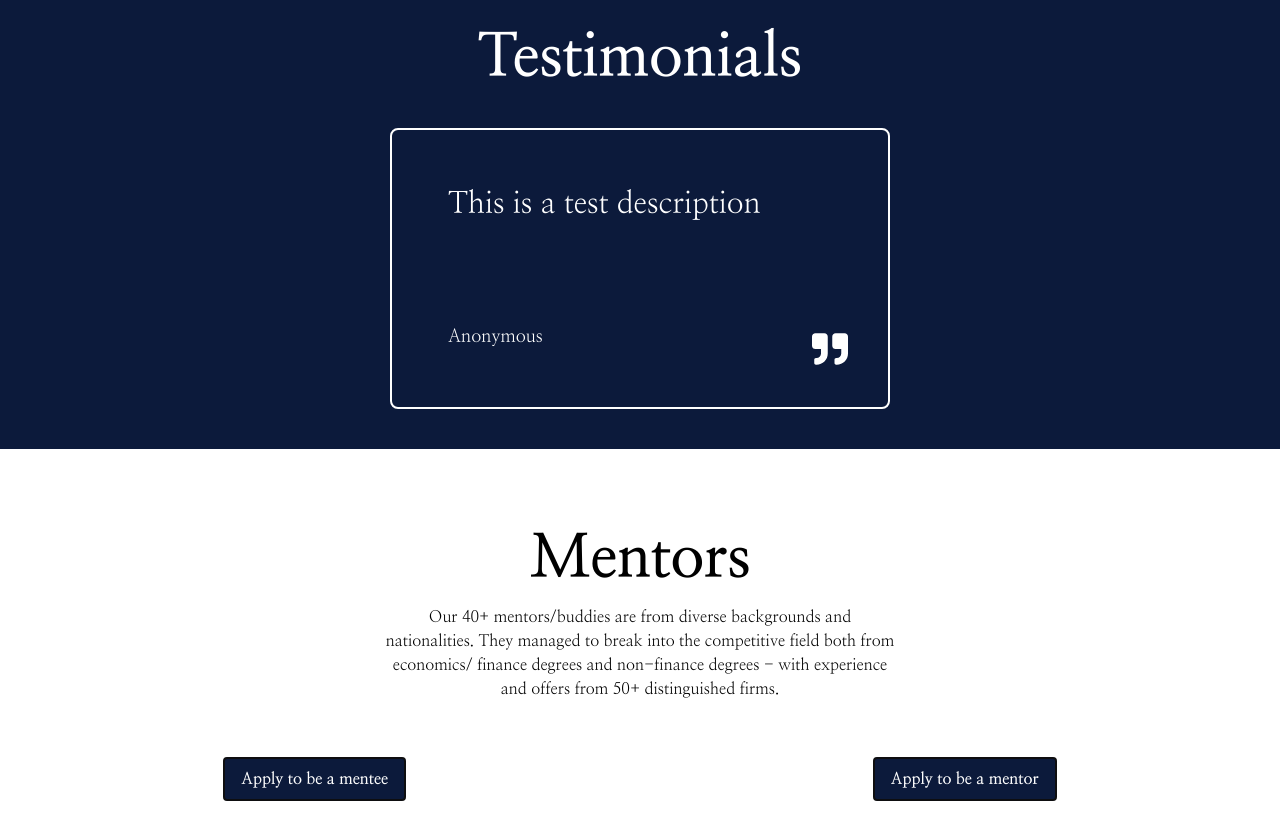
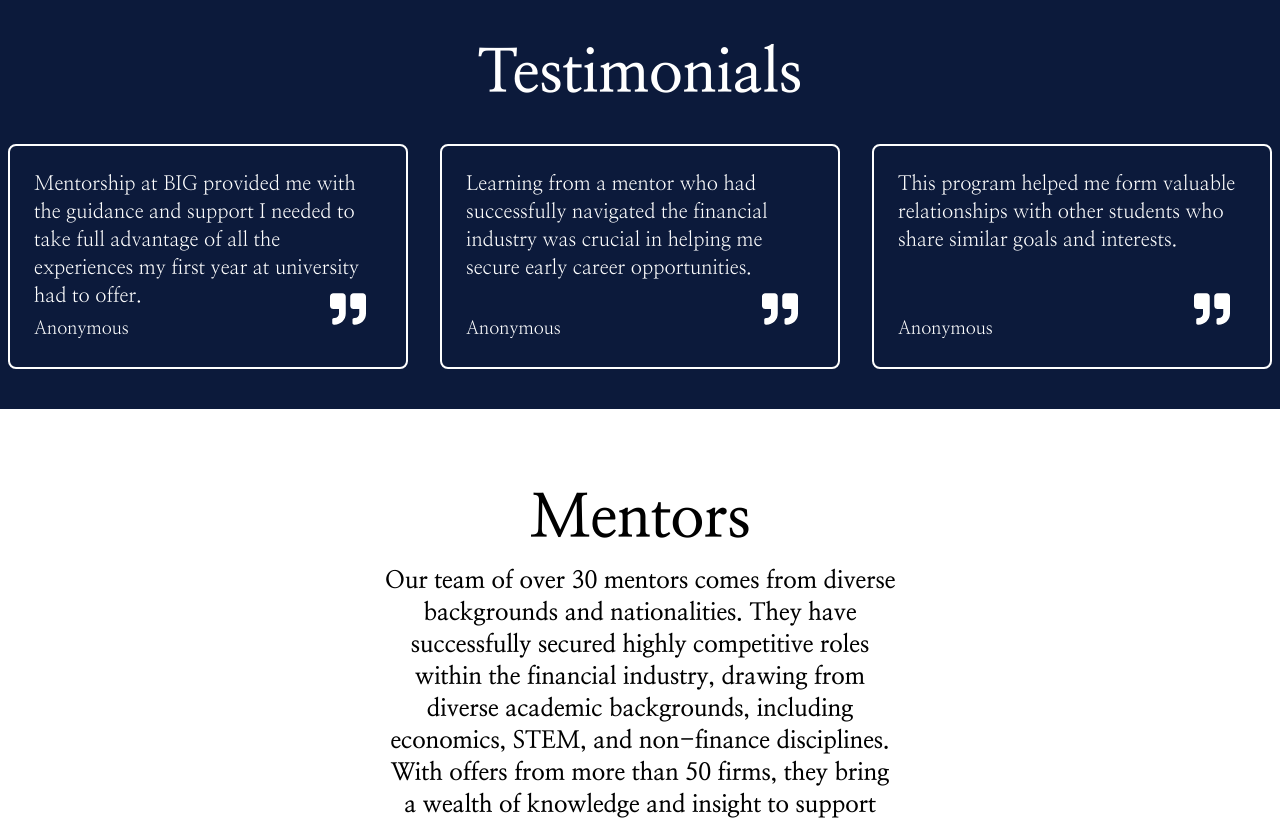
Before and after one commit to affanhamid/LSESU-BIG, a Next.js app: page /mentorship in a window 1280 px wide. Shown: the part 1240-2060 px from the top of the page. Built offline with nearby package versions, Linux system fonts and the light colour scheme.

Commit message:
Updated Mentorship + Tracker Navbar

```diff
--- a/src/Components/Navbar.tsx
+++ b/src/Components/Navbar.tsx
@@ -64,10 +64,11 @@ const Menu = () => {
   );
 };
 
-const Navbar = () => {
+const Navbar = ({ isBlueBackground }: { isBlueBackground?: boolean }) => {
   const [navBackground, setNavBackground] = useState("transparent");
 
   useEffect(() => {
+    if (!isBlueBackground) {
       const toggleVisibility = () => {
         if (window.innerWidth < 700) {
           if (window.scrollY >= 200) {
@@ -85,16 +86,21 @@ const Navbar = () => {
       };
       window.addEventListener("scroll", toggleVisibility, { passive: true });
       return () => window.removeEventListener("scroll", toggleVisibility);
-  }, []);
+    } else {
+      // Setting permanent blue background for the Tracker page
+      setNavBackground("background");
+    }
+  }, [isBlueBackground]);
 
   return (
     <div
-      className={`w-full fixed justify-between top-0 text-fontColor bg-${navBackground} flex flex-col md:flex-row py-10 px-20 items-center z-30`}
+      className={`w-full fixed justify-between top-0 text-fontColor ${
+        isBlueBackground ? "bg-background" : `bg-${navBackground}`
+      } flex flex-col md:flex-row py-10 px-20 items-center z-30`}
     >
       <Logo />
       <div className="flex gap-4 items-center text-4xl">
         <Socials />
-
         <button className="px-3 py-2 text-base hidden md:block">
           <Link href="https://www.lsesu.com/communities/societies/group/big/">
             Join Us
--- a/src/app/mentorship/TestimonialShowcase.tsx
+++ b/src/app/mentorship/TestimonialShowcase.tsx
@@ -3,10 +3,11 @@ import React from "react";
 import { FaQuoteRight } from "react-icons/fa";
 import { TestimonialInterface } from "@/Types";
 
+// Testimony component
 const Testimony = ({ description }: TestimonialInterface) => {
   return (
-    <div className="relative flex flex-col border-2 border-white rounded-lg w-[300px] ml:w-[400px] break:w-[500px] aspect-video px-14 py-14">
-      <p className="text-xl ml:text-3xl flex-1">{description}</p>
+    <div className="relative flex flex-col border-2 border-white rounded-lg w-full md:w-[300px] lg:w-[350px] xl:w-[400px] aspect-video px-6 py-6">
+      <p className="text-xl md:text-xl flex-1">{description}</p>
       <div className="flex items-center gap-1">
         <h2 className="text-lg text-right">Anonymous</h2>
       </div>
@@ -17,13 +18,14 @@ const Testimony = ({ description }: TestimonialInterface) => {
   );
 };
 
+// TestimonialShowcase component
 const TestimonialShowcase = ({
   testimonials,
 }: {
   testimonials: TestimonialInterface[];
 }) => {
   return (
-    <div className="w-[300px] ml:w-[400px] break:w-[500px] overflow-hidden mx-auto">
+    <div className="flex flex-wrap justify-center gap-8 mx-auto max-w-7xl">
       {testimonials.length > 0 &&
         testimonials.map((testimonial: TestimonialInterface, idx: number) => (
           <Testimony key={idx} description={testimonial.description} />
--- a/src/app/mentorship/page.tsx
+++ b/src/app/mentorship/page.tsx
@@ -20,7 +20,9 @@ const Number = ({ text, icon, description }: NumberInterface) => {
 
 const Mentorship = async () => {
   const testimonials: TestimonialInterface[] = [
-    { description: "This is a test description" },
+    { description: "Mentorship at BIG provided me with the guidance and support I needed to take full advantage of all the experiences my first year at university had to offer." },
+    {description: "Learning from a mentor who had successfully navigated the financial industry was crucial in helping me secure early career opportunities."},
+    {description:"This program helped me form valuable relationships with other students who share similar goals and interests."},
   ];
   const mentors = [{}, {}, {}];
   return (
@@ -39,10 +41,10 @@ const Mentorship = async () => {
       <header className="px-4 md:px-10 lg:px-20 xl:px-40 lg:pt-10 flex flex-col items-center pb-10 lg:pb-20 bg-white">
         <h2 className="text-center text-xl my-5"></h2>
         <div className="flex gap-5">
-          <button className="mt-4 px-4 py-2 w-max rounded border-2 border-black mx-auto">
+          <button className="mt-4 px-6 py-4 w-max rounded border-2 border-black mx-auto">
             Apply to be a mentee
           </button>
-          <button className="mt-4 px-4 py-2 w-max rounded border-2 border-black mx-auto">
+          <button className="mt-4 px-6 py-4 w-max rounded border-2 border-black mx-auto">
             Apply to be a mentor
           </button>
         </div>
@@ -50,17 +52,17 @@ const Mentorship = async () => {
           <Number
             text="80+ Spring Week Offers"
             icon={<FaChartLine />}
-            description="This is a sample description of many words to explain the metric in more detail for potential users so that they understand better."
+            description="BIG has a mentor for each possible spring week."
           />
           <Number
             text="Revamped to mentorship families"
             icon={<FaCalendarAlt />}
-            description="This is a sample description of many words to explain the metric in more detail for potential users so that they understand better."
+            description="A new approach to strengthen connections and build deeper mentor-mentee partnerships."
           />
           <Number
             text="35 mentors"
             icon={<FaUsers />}
-            description="This is a sample description of many words to explain the metric in more detail for potential users so that they understand better."
+            description="Our 30+ mentors are second and third year LSE students from a range of disciplines."
           />
         </div>
       </header>
@@ -74,17 +76,18 @@ const Mentorship = async () => {
         <h1 className="text-3xl lg:text-6xl font-bold text-center mb-4">
           Mentors
         </h1>
-        <p className="text-center px-4 lg:px-96 mb-10">
-          Our 40+ mentors/buddies are from diverse backgrounds and
-          nationalities. They managed to break into the competitive field both
-          from economics/ finance degrees and non-finance degrees - with
-          experience and offers from 50+ distinguished firms.
+        <p className="text-2xl text-center font-bold px-4 lg:px-96 mb-10">
+        Our team of over 30 mentors comes from diverse backgrounds and nationalities.
+        They have successfully secured highly competitive roles within the financial industry,
+        drawing from diverse academic backgrounds, including economics, STEM, and non-finance disciplines.
+        With offers from more than 50 firms, they bring a wealth of knowledge and insight to support others
+        in navigating this industry.
         </p>{" "}
         <div className="flex gap-5">
-          <button className="mt-4 px-4 py-2 w-max rounded border-2 border-black mx-auto">
+          <button className="mt-6 px-6 py-4 w-max rounded border-2 border-black mx-auto">
             Apply to be a mentee
           </button>
-          <button className="mt-4 px-4 py-2 w-max rounded border-2 border-black mx-auto">
+          <button className="mt-6 px-6 py-4 w-max rounded border-2 border-black mx-auto">
             Apply to be a mentor
           </button>
         </div>
--- a/src/app/tracker/page.tsx
+++ b/src/app/tracker/page.tsx
@@ -4,7 +4,7 @@ import Navbar from "@/Components/Navbar";
 const Tracker = () => {
   return (
     <main className="">
-      <Navbar />
+      <Navbar isBlueBackground={true} />
       <section className="pt-72 bg-white">
         <h1 className="text-3xl text-center pb-20 px-20">
           This part of the website is currently under development. In the future
```
Also changed, not shown: src/Database/team.json (+5 -5 lines). Lines whose indentation alone changed are shown as unchanged.
